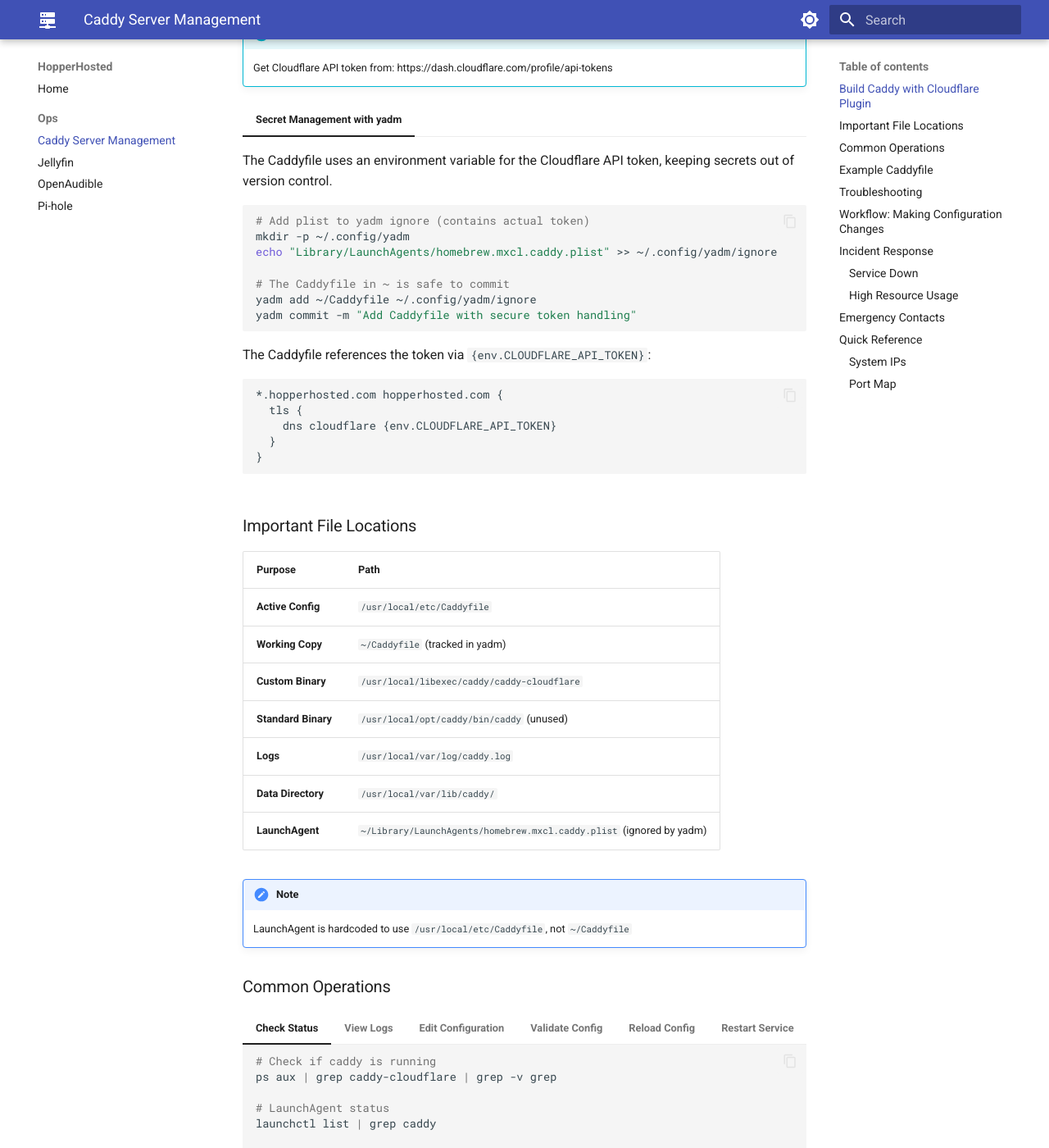
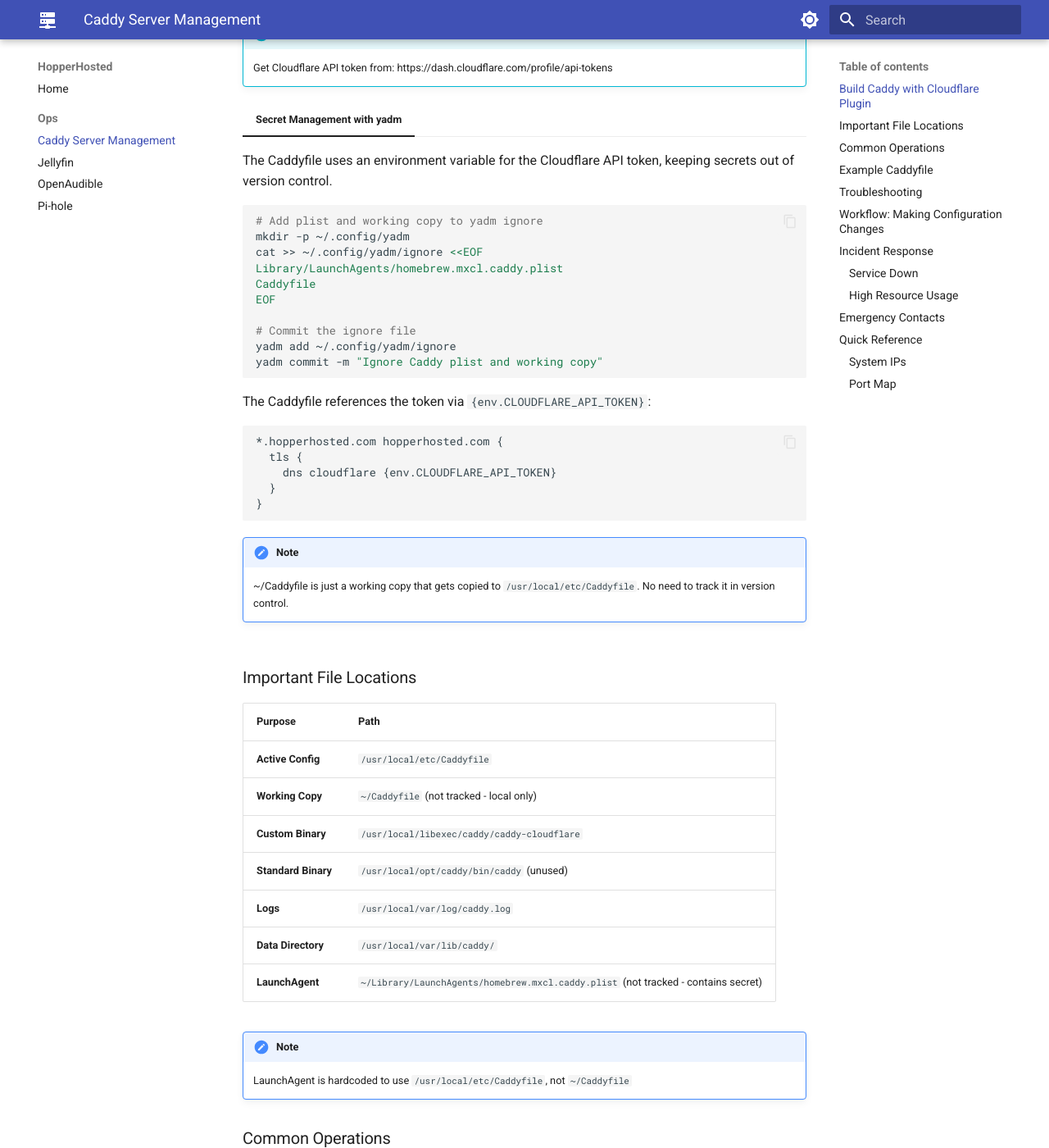
Before and after one commit to tdhopper/hopperhosted, an MkDocs documentation site: the page built from docs/ops/caddy.md, in a window 1280 px wide and 1400 px high, scrolled down 577 px. Shown: the whole window at 82% size. Built offline with MkDocs 1.6.1 and Material for MkDocs 9.7.7, drawn with Linux system fonts in a browser that asks for light colours.

Commit message:
Clarify that ~/Caddyfile should not be tracked
~/Caddyfile is just a working copy that gets copied to /usr/local/etc/Caddyfile.
Updated documentation to ignore both the plist and Caddyfile.

🤖 Generated with [Claude Code](https://claude.com/claude-code)

Co-Authored-By: Claude <noreply@anthropic.com>

````diff
--- a/docs/ops/caddy.md
+++ b/docs/ops/caddy.md
@@ -83,13 +83,16 @@ Custom build required for Cloudflare DNS-01 challenge support.
     The Caddyfile uses an environment variable for the Cloudflare API token, keeping secrets out of version control.
 
     ```bash
-    # Add plist to yadm ignore (contains actual token)
+    # Add plist and working copy to yadm ignore
     mkdir -p ~/.config/yadm
-    echo "Library/LaunchAgents/homebrew.mxcl.caddy.plist" >> ~/.config/yadm/ignore
+    cat >> ~/.config/yadm/ignore <<EOF
+    Library/LaunchAgents/homebrew.mxcl.caddy.plist
+    Caddyfile
+    EOF
 
-    # The Caddyfile in ~ is safe to commit
-    yadm add ~/Caddyfile ~/.config/yadm/ignore
-    yadm commit -m "Add Caddyfile with secure token handling"
+    # Commit the ignore file
+    yadm add ~/.config/yadm/ignore
+    yadm commit -m "Ignore Caddy plist and working copy"
     ```
 
     The Caddyfile references the token via `{env.CLOUDFLARE_API_TOKEN}`:
@@ -101,17 +104,20 @@ Custom build required for Cloudflare DNS-01 challenge support.
     }
     ```
 
+    !!! note
+        ~/Caddyfile is just a working copy that gets copied to `/usr/local/etc/Caddyfile`. No need to track it in version control.
+
 ### Important File Locations
 
 | Purpose | Path |
 |---------|------|
 | **Active Config** | `/usr/local/etc/Caddyfile` |
-| **Working Copy** | `~/Caddyfile` (tracked in yadm) |
+| **Working Copy** | `~/Caddyfile` (not tracked - local only) |
 | **Custom Binary** | `/usr/local/libexec/caddy/caddy-cloudflare` |
 | **Standard Binary** | `/usr/local/opt/caddy/bin/caddy` (unused) |
 | **Logs** | `/usr/local/var/log/caddy.log` |
 | **Data Directory** | `/usr/local/var/lib/caddy/` |
-| **LaunchAgent** | `~/Library/LaunchAgents/homebrew.mxcl.caddy.plist` (ignored by yadm) |
+| **LaunchAgent** | `~/Library/LaunchAgents/homebrew.mxcl.caddy.plist` (not tracked - contains secret) |
 
 !!! note
     LaunchAgent is hardcoded to use `/usr/local/etc/Caddyfile`, not `~/Caddyfile`
````
